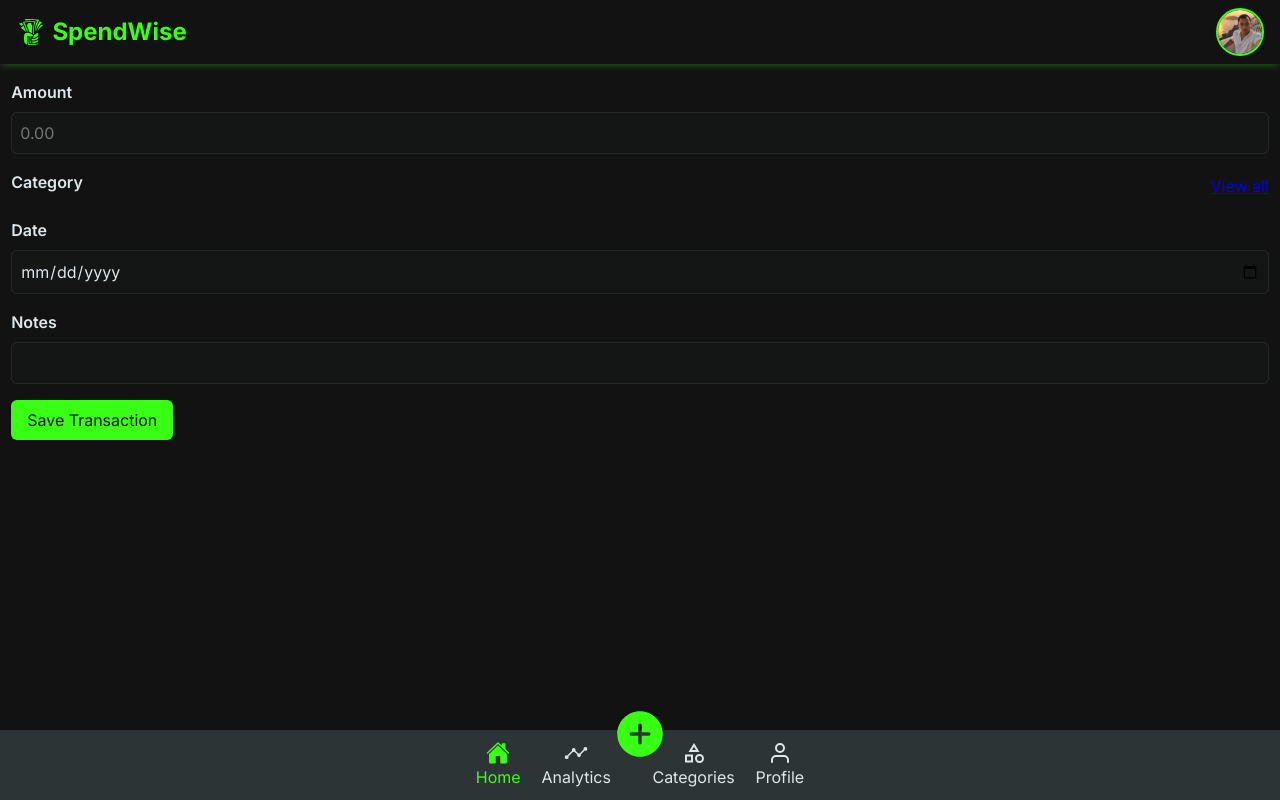
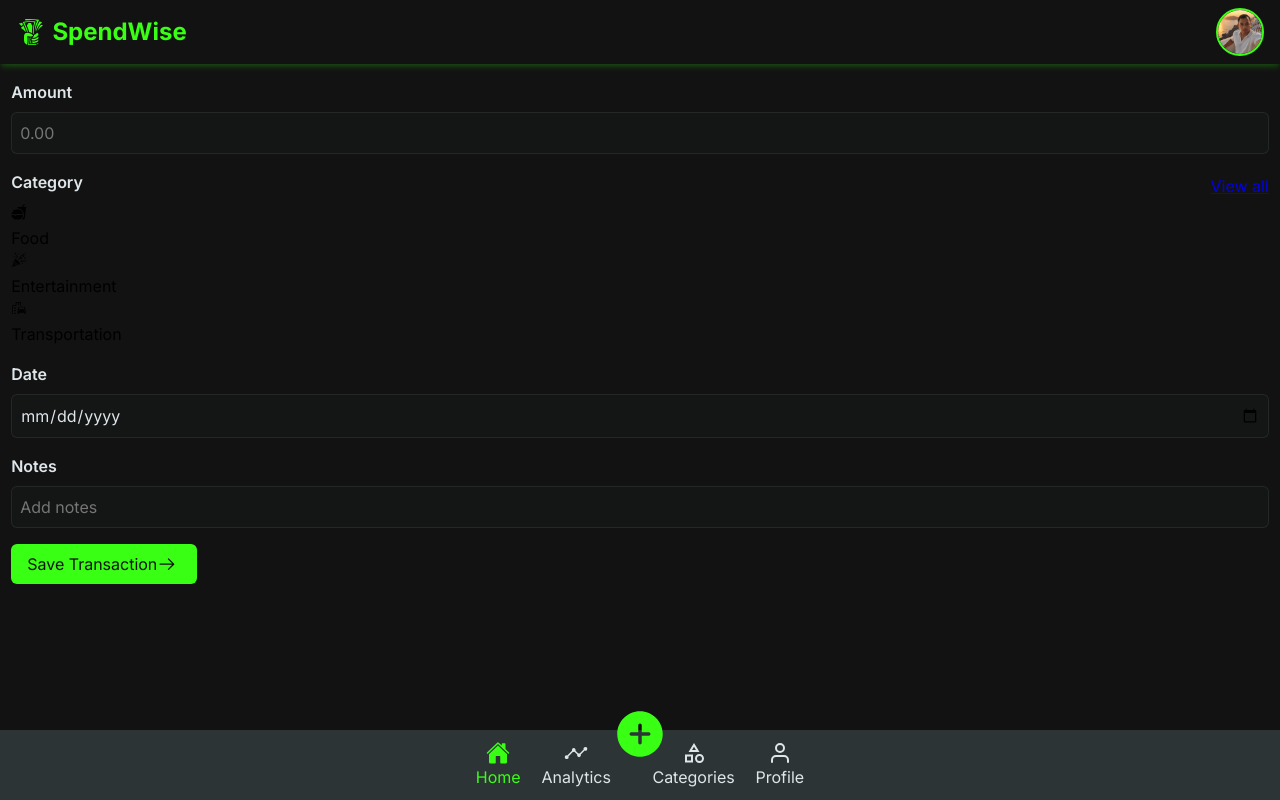
Before and after one commit to Andriamahay11master/SpendWise, a React (Vite) app: page /addExpense in a window 1280 px wide. Built offline with nearby package versions, Linux system fonts and the light colour scheme.

Commit message:
finalization struture form

```diff
--- a/src/components/Expenses/ExpensesForm.tsx
+++ b/src/components/Expenses/ExpensesForm.tsx
@@ -1,8 +1,30 @@
+import { IoFastFood } from "react-icons/io5";
+import { GiPartyPopper } from "react-icons/gi";
+import { MdEmojiTransportation } from "react-icons/md";
+import { GoArrowRight } from "react-icons/go";
 import { Link } from "react-router";
 
 const ExpensesForm = () => {
+  const dataCategory = [
+    {
+      nameCategory: "Food",
+      iconCategory: <IoFastFood />,
+      color: "#24d0fb",
+    },
+    {
+      nameCategory: "Entertainment",
+      iconCategory: <GiPartyPopper />,
+      color: "#f5a623",
+    },
+    {
+      nameCategory: "Transportation",
+      iconCategory: <MdEmojiTransportation />,
+      color: "#f54e42",
+    },
+  ];
   return (
     <div className="main-block">
+      <form className="form-expense">
         <div className="form-group">
           <label htmlFor="amount">Amount</label>
           <input type="text" name="amoun" id="amount" placeholder="0.00" />
@@ -13,7 +35,14 @@ const ExpensesForm = () => {
             <input type="hidden" name="category" id="category" />
             <Link to="/listCategories">View all</Link>
           </div>
-        <div className="form-category-list"></div>
+          <div className="form-category-list">
+            {dataCategory.map((data, index) => (
+              <div className="category-item" key={index}>
+                <div className="category-icon">{data.iconCategory}</div>
+                <p className="category-name">{data.nameCategory}</p>
+              </div>
+            ))}
+          </div>
         </div>
         <div className="form-group">
           <label htmlFor="dateE">Date</label>
@@ -21,11 +50,14 @@ const ExpensesForm = () => {
         </div>
         <div className="form-group">
           <label htmlFor="notes">Notes</label>
-        <input type="text" name="notes" id="notes" />
+          <input type="text" name="notes" id="notes" placeholder="Add notes" />
         </div>
         <div className="form-group form-submit">
-        <button className="btn btn-primary">Save Transaction</button>
+          <button className="btn btn-primary">
+            <span>Save Transaction</span> <GoArrowRight />
+          </button>
         </div>
+      </form>
     </div>
   );
 };
```
Lines whose indentation alone changed are shown as unchanged.
